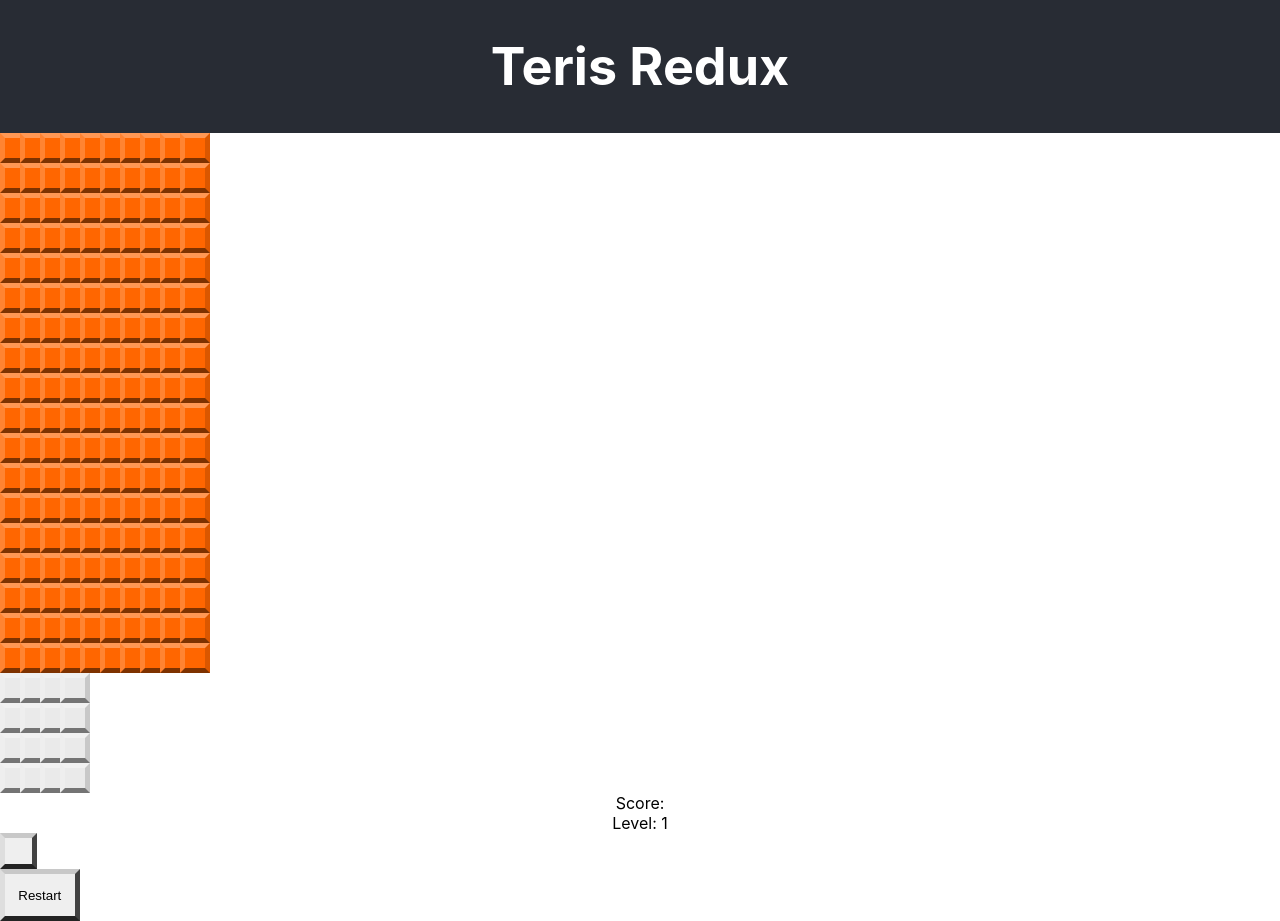
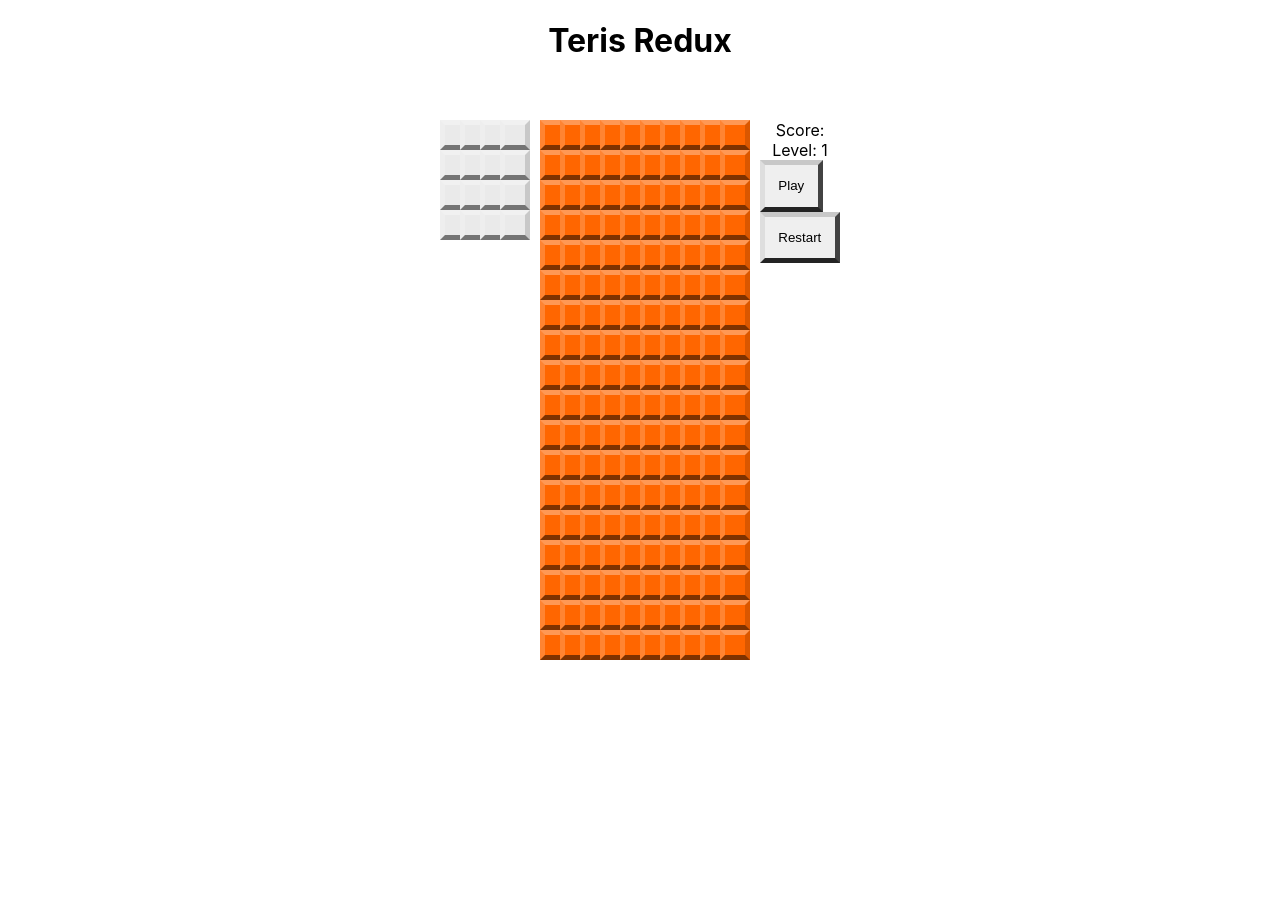
Before and after one commit to Prones94/FEW-2.3-React, a React (Create React App) app in the folder tetris-app/: page / in a window 1280 px wide. After the commit the page ends 800 px from the top, so only its background shows below. Built offline with nearby package versions, Linux system fonts and the light colour scheme.

Commit message:
[add] grid area styles

```diff
--- a/tetris-app/src/App.css
+++ b/tetris-app/src/App.css
@@ -1,5 +1,19 @@
 .App {
   text-align: center;
+  --col-side: calc(var(--tile-size) * 4);
+  --col-center: calc(var(--tile-size) * 10);
+  --grid-height: calc(var(--tile-size) * 18);
+
+  width: calc(var(--tile-size) * (4 + 1 + 10 + 1 + 4));
+  margin: auto;
+  display: grid;
+
+  grid-gap: var(--tile-size) var(--tile-size);
+  grid-template-columns: var(--col-side) var(--col-center) var(--col-side);
+  grid-template-rows: 100px var(--grid-height) 100px;
+  grid-template-areas: "h h h"
+                       "l c r"
+                       ". b .";
 }
 
 .App-logo {
@@ -14,14 +28,7 @@
 }
 
 .App-header {
-  background-color: #282c34;
-  min-height: 10vh;
-  display: flex;
-  flex-direction: column;
-  align-items: center;
-  justify-content: center;
-  font-size: calc(10px + 2vmin);
-  color: white;
+  grid-area: h;
 }
 
 .App-link {
--- a/tetris-app/src/components/score-board.js
+++ b/tetris-app/src/components/score-board.js
@@ -2,6 +2,12 @@
 import '../styles/ScoreBoard.css'
 
 class ScoreBoard extends Component {
+    constructor(props){
+        super(props);
+        this.handlePlay = this.handlePlay.bind(this);
+        this.handleReset = this.handleReset.bind(this);
+    }
+
     handlePlay(evt){
 
     }
@@ -13,7 +19,7 @@
             <div className="score-board">
                 <div>Score: { this.props.score }</div>
                 <div>Level: 1</div>
-                <button className="score-board-button" onClick = {this.handlePlay}></button>
+                <button className="score-board-button" onClick = {this.handlePlay}>Play</button>
                 <button className="score-board-button" onClick = {this.handleReset}>Restart</button>
             </div>
         )
--- a/tetris-app/src/styles/GridBoard.css
+++ b/tetris-app/src/styles/GridBoard.css
@@ -3,4 +3,5 @@
     grid-template-columns: repeat(var(--cols), var(--tile-size));
     grid-gap: 0;
     align-self: flex-start;
+    grid-area: c;
   }
--- a/tetris-app/src/styles/NextBlock.css
+++ b/tetris-app/src/styles/NextBlock.css
@@ -2,4 +2,5 @@
     display: grid;
     grid-template-columns: repeat(4, var(--tile-size));
     align-self: flex-start;
+    grid-area: l;
 }
--- a/tetris-app/src/styles/ScoreBoard.css
+++ b/tetris-app/src/styles/ScoreBoard.css
@@ -6,5 +6,8 @@
     border-left-color: var(--button-color-l);
     border-right-color: var(--button-color-r);
     border-bottom-color: var(--button-color-b);
+}
 
+.score-board{
+    grid-area: r;
 }
```
